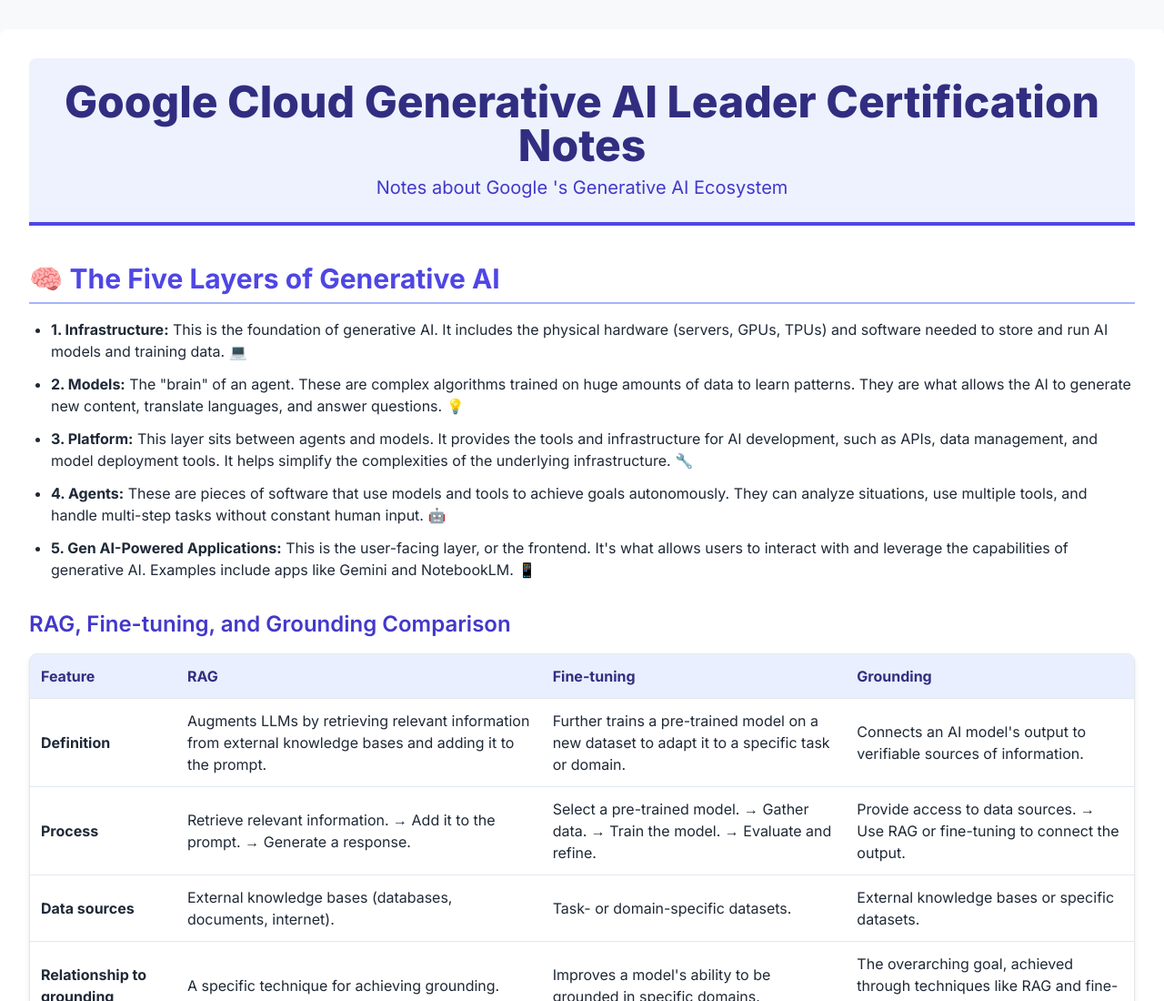
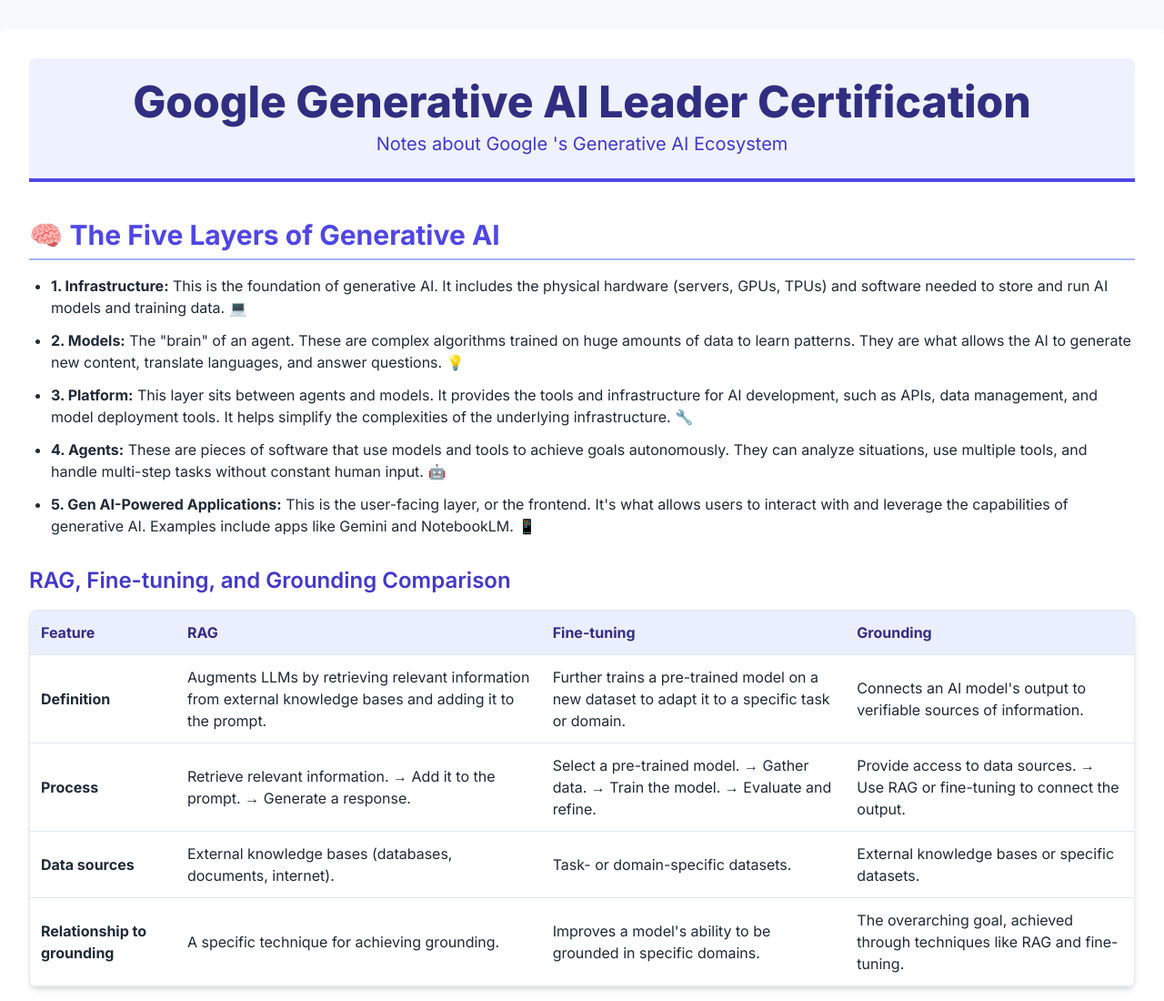
Before and after one commit to nano-bot01/Google-Cloud-Generative-AI-Leader-Certification, a plain HTML site: page index.html in a window 1280 px wide. Shown: the top 1100 px of the page at 91% size. Drawn offline with nearby package versions, Linux system fonts and the light colour scheme.

Commit message:
Update index.html
update 3

```diff
--- a/index.html
+++ b/index.html
@@ -46,7 +46,7 @@
         <!-- Header -->
         <header class="text-center py-6 border-b-4 border-indigo-600 mb-8 rounded-t-lg bg-indigo-50">
             <h1 class="text-4xl sm:text-5xl font-extrabold text-indigo-900">
-                Google Cloud Generative AI Leader Certification Notes
+                Google Generative AI Leader Certification
             </h1>
             <p class="mt-2 text-xl text-indigo-700">Notes about Google 's Generative AI Ecosystem </p>
         </header>
```
